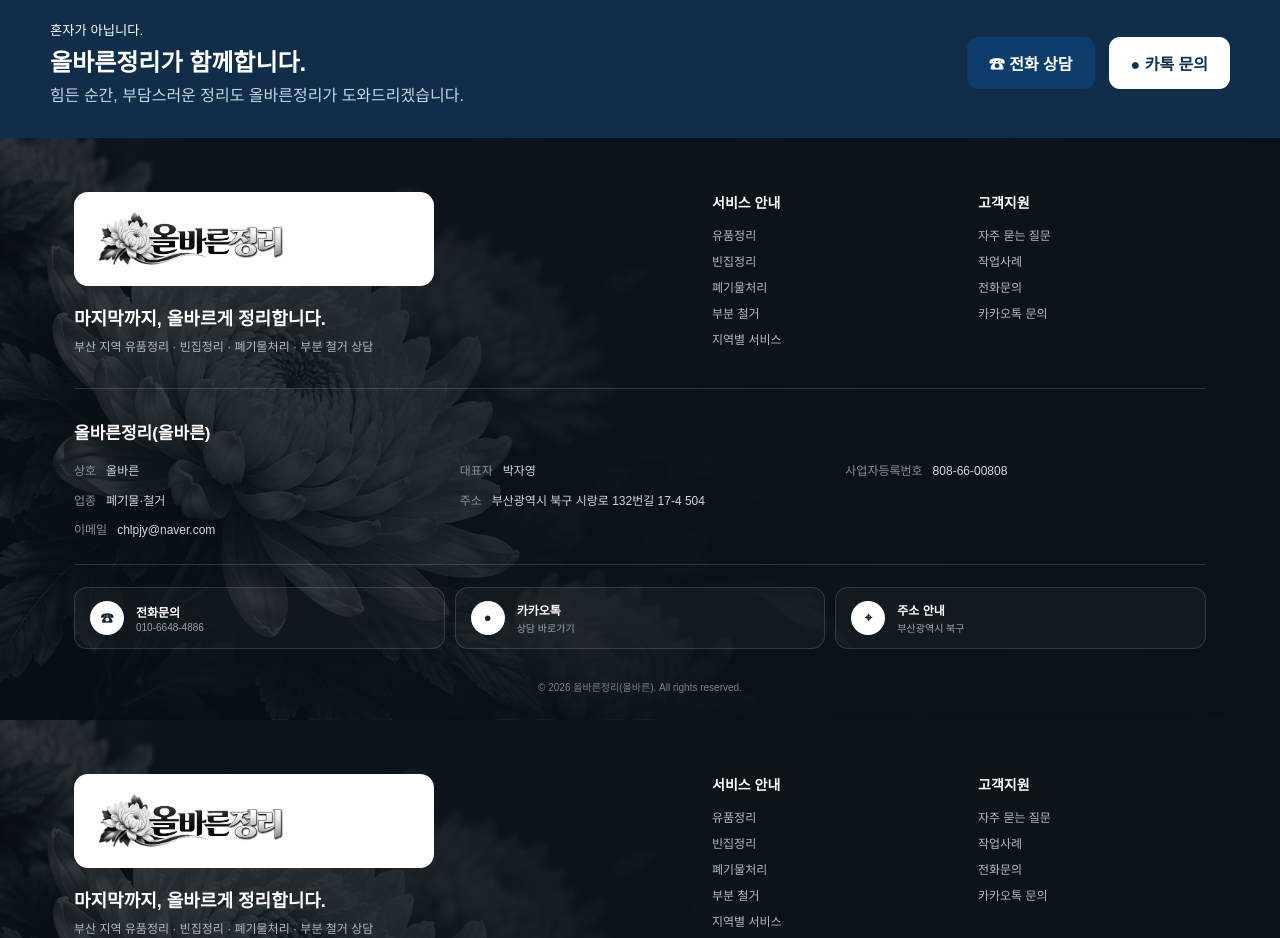
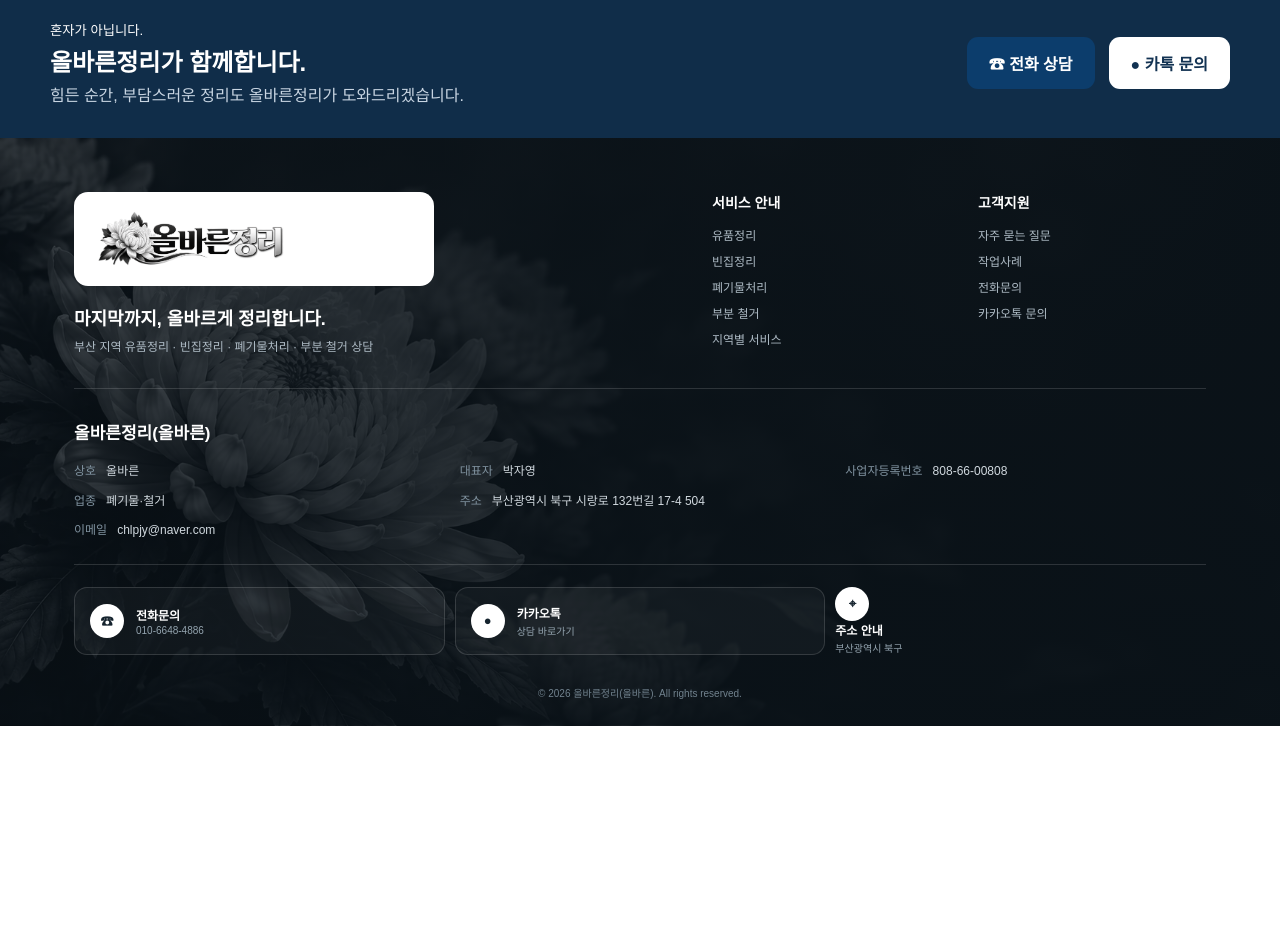
Before and after one commit to hoho601212-collab/olbareun-jeongri, a Next.js app: page / in a window 1280 px wide. Shown: the part 5440-6378 px from the top of the page. After the commit the page ends 6166 px from the top, so only its background shows below. Built offline with nearby package versions, Linux system fonts and the light colour scheme.

Commit message:
Remove duplicate homepage-only footer

```diff
--- a/app/page.js
+++ b/app/page.js
@@ -39,13 +39,4 @@ export default function Home(){return <><main><section className="hero"><div cla
 <div className="faqFinal"><div><h3>찾으시는 답변이 없으신가요?</h3><p>현장 상황과 궁금한 내용을 알려주시면 작업 범위와 진행 방법을 편안하게 안내해드립니다.</p></div><a href="tel:01066484886">☎ 010-6648-4886</a><a href="http://qr.kakao.com/talk/xiB5oLU91AZmWwLV9g5AwwM4O5I-" target="_blank" rel="noopener noreferrer">카톡 문의 →</a></div>
 </section>
 <section id="contact" className="cta"><div><small>혼자가 아닙니다.</small><h2>올바른정리가 함께합니다.</h2><p>힘든 순간, 부담스러운 정리도 올바른정리가 도와드리겠습니다.</p></div><a className="primary" href="tel:01066484886">☎ 전화 상담</a><a className="secondary" href="http://qr.kakao.com/talk/xiB5oLU91AZmWwLV9g5AwwM4O5I-" target="_blank" rel="noopener noreferrer">● 카톡 문의</a></section></main>
-<footer className="siteFooter">
-<div className="footerInner">
-<div className="footerTop">
-<div className="footerBrand"><a className="footerLogo" href="/" aria-label="올바른정리 홈"><img src="/images/brand/logo.png" alt="올바른정리" /></a><p>마지막까지, 올바르게 정리합니다.</p><small>부산 지역 유품정리 · 빈집정리 · 폐기물처리 · 부분 철거 상담</small></div>
-<div className="footerNav"><div><strong>서비스 안내</strong><Link href="/service/estate-cleanup">유품정리</Link><Link href="/service/vacant-home">빈집정리</Link><Link href="/service/waste">폐기물처리</Link><Link href="/service/partial-demolition">부분 철거</Link><Link href="/busan">지역별 서비스</Link></div><div><strong>고객지원</strong><a href="#faq">자주 묻는 질문</a><Link href="/cases">작업사례</Link><a href="tel:01066484886">전화문의</a><a href="http://qr.kakao.com/talk/xiB5oLU91AZmWwLV9g5AwwM4O5I-" target="_blank" rel="noopener noreferrer">카카오톡 문의</a></div></div>
-</div>
-<div className="footerBusiness"><h3>올바른정리(올바른)</h3><div className="businessGrid"><p><span>상호</span>올바른</p><p><span>대표자</span>박자영</p><p><span>사업자등록번호</span>808-66-00808</p><p><span>업종</span>폐기물·철거</p><p className="wide"><span>주소</span>부산광역시 북구 시랑로 132번길 17-4 504</p><p className="wide"><span>이메일</span><a href="mailto:chlpjy@naver.com">chlpjy@naver.com</a></p></div></div>
-<div className="footerActions"><a href="tel:01066484886"><b>☎</b><span>전화문의<small>010-6648-4886</small></span></a><a href="http://qr.kakao.com/talk/xiB5oLU91AZmWwLV9g5AwwM4O5I-" target="_blank" rel="noopener noreferrer"><b>●</b><span>카카오톡<small>상담 바로가기</small></span></a><a href="https://map.naver.com/" target="_blank" rel="noopener noreferrer"><b>⌖</b><span>주소 안내<small>부산광역시 북구</small></span></a></div>
-<div className="footerCopy">© 2026 올바른정리(올바른). All rights reserved.</div>
-</div></footer><div className="mobileBar"><a href="tel:01066484886">☎ 전화상담</a><a href="http://qr.kakao.com/talk/xiB5oLU91AZmWwLV9g5AwwM4O5I-" target="_blank" rel="noopener noreferrer">● 카톡문의</a></div></>}
+<div className="mobileBar"><a href="tel:01066484886">☎ 전화상담</a><a href="http://qr.kakao.com/talk/xiB5oLU91AZmWwLV9g5AwwM4O5I-" target="_blank" rel="noopener noreferrer">● 카톡문의</a></div></>}
```
